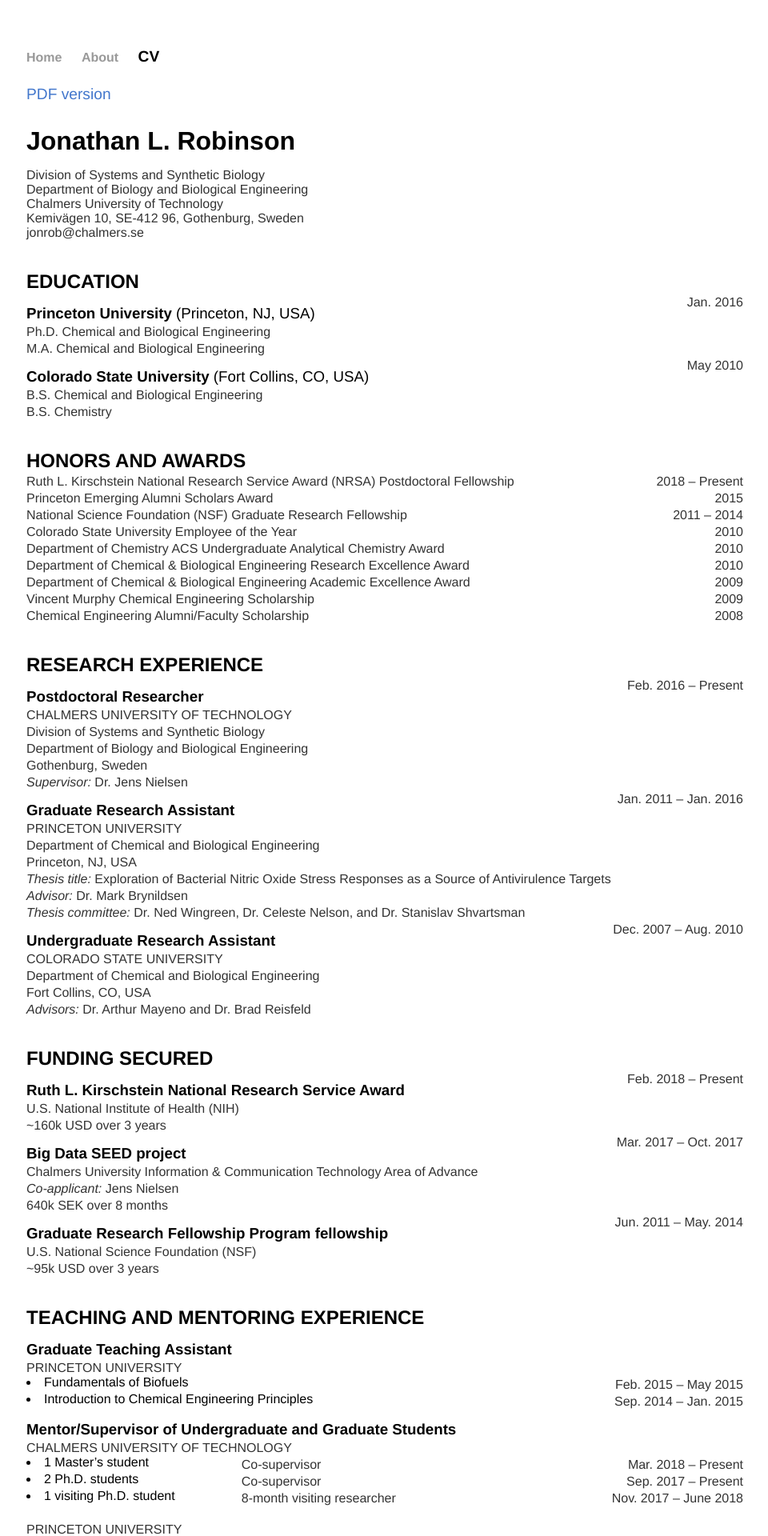
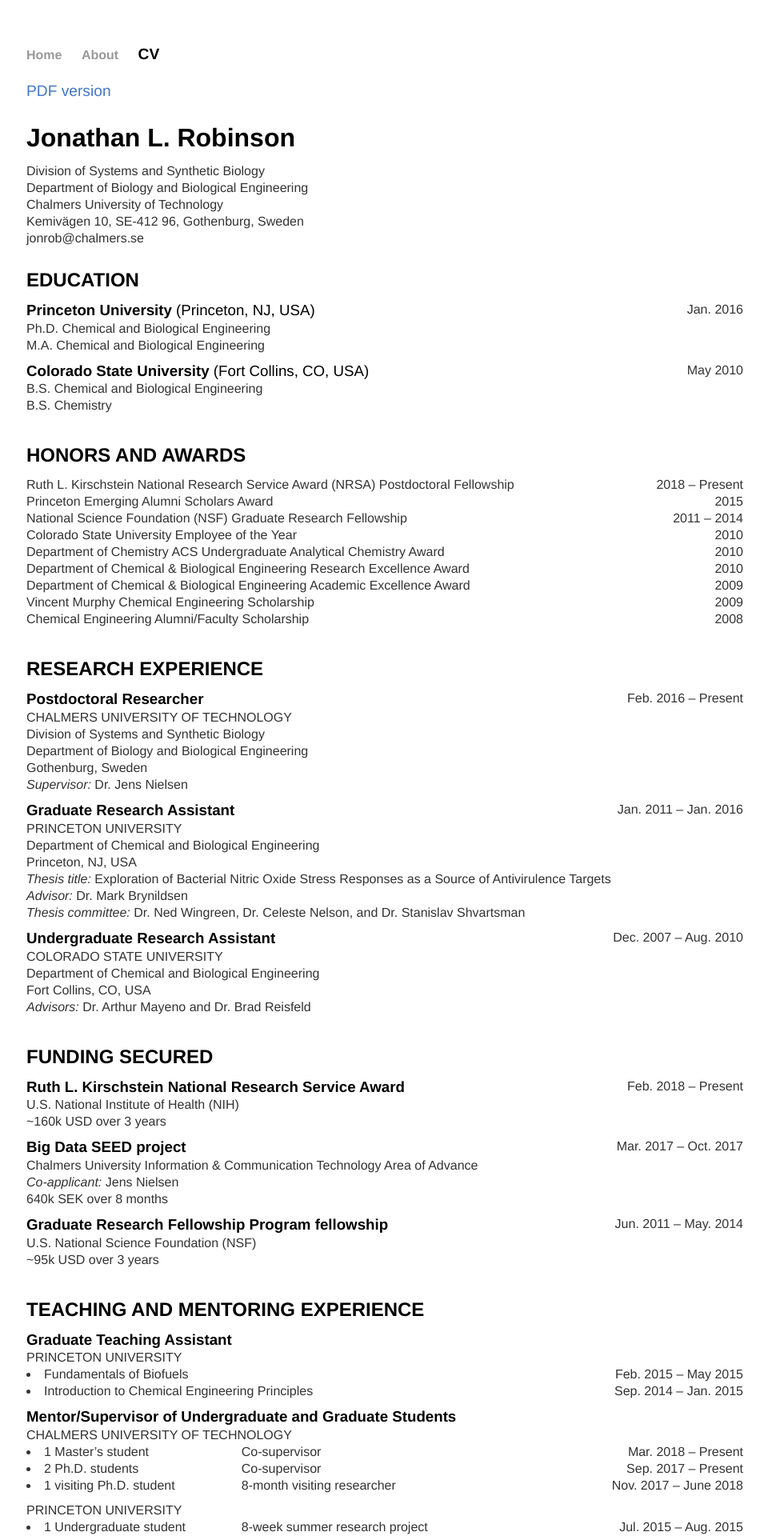
Before and after one commit to JonathanRob/JonathanRob.github.io, a Jekyll site: the page built from cv/index.html, in a window 1280 px wide. Shown: the top 1920 px of the page at 80% size, without its empty margins (159-1119 px from the left). Built offline with Jekyll 4.4.1, drawn with Linux system fonts in a browser that asks for light colours.

Commit message:
feat: updated how line spacing was handled to improve alignment

```diff
--- a/css/main.css
+++ b/css/main.css
@@ -42,11 +42,12 @@
 }
 h3, h4 {
     margin: 0;
-    padding-top: 15px;
+    line-height: 1em;
+    padding-top: 5px;
 }
-p {
-    font-size: 1em;
-    /*line-height: 1em;*/
+p, li {
+    /*font-size: 1em;*/
+    line-height: 1em;
     color: #333;
     margin: 0;
     padding-top: 5px;
@@ -55,22 +56,18 @@
     border-top: 1px solid #d5d5d5;
     font-size: .8em;
 }
+br {
+    display: block; /* makes it have a width */
+    content: ""; /* clears default height */
+    margin-top: 10px;
+}
+br.big {
+    margin-top: 20px;
+}
+br.small {
+    margin-top: 5px;
+}
 
-/*ul.posts {
-    margin: 20px auto 40px;
-    font-size: 1.5em;
-}
-ul.posts li {
-    list-style: none;
-}*/
-.cv-body p {
-    padding-top: 3px;
-}
-.cv-body ol {
-    list-style-position: inside;
-    margin-left: 0;
-    padding: 0;
-}
 .cv-date-line {
     display: grid;
     grid-template-columns: 80% 20%;
@@ -84,7 +81,8 @@
     grid-template-columns: 4% 96%;
 }
 .reference p {
-    padding-top: 10px;
+    padding-top: 12px;
+    line-height: 1.2em;
 }
 .hang-indent {
     margin-left: 2em;
--- a/cv/index.html
+++ b/cv/index.html
@@ -12,18 +12,17 @@
 <div class="cv">
 	<div class='cv-head'>
 		<h1>Jonathan L. Robinson</h1>
-		<p>
-			Division of Systems and Synthetic Biology<br>
-			Department of Biology and Biological Engineering<br>
-			Chalmers University of Technology<br>
-			Kemivägen 10, SE-412 96, Gothenburg, Sweden<br>
-			jonrob@chalmers.se
-		</p>
+		<p>Division of Systems and Synthetic Biology</p>
+		<p>Department of Biology and Biological Engineering</p>
+		<p>Chalmers University of Technology</p>
+		<p>Kemivägen 10, SE-412 96, Gothenburg, Sweden</p>
+		<p>jonrob@chalmers.se</p>
 	</div>
 	<br>
  	<div class=cv-body>
 
 		<h2>EDUCATION</h2>
+		<br>
 		<div class=cv-date-line>
 			<div>
 				<h3>Princeton University<span style=font-weight:normal> (Princeton, NJ, USA)</span></h3>
@@ -34,6 +33,7 @@
 		</div>
 		<p>Ph.D. Chemical and Biological Engineering</p>
 		<p>M.A. Chemical and Biological Engineering</p>
+		<br>
 
 		<div class=cv-date-line>
 			<div>
@@ -45,10 +45,11 @@
 		</div>
 		<p>B.S. Chemical and Biological Engineering</p>
 		<p>B.S. Chemistry</p>
-		<br>
+		<br class='big'>
 
 
 		<h2>HONORS AND AWARDS</h2>
+		<br>
 		<div class=cv-date-line>
 			<div>
 				<p>Ruth L. Kirschstein National Research Service Award (NRSA) Postdoctoral Fellowship</p>
@@ -113,10 +114,11 @@
 				<p class="cv-date">2008</p>
 			</div>
 		</div>
-		<br>
+		<br class='big'>
 
 
 		<h2>RESEARCH EXPERIENCE</h2>
+		<br>
 		<div class=cv-date-line>
 			<div>
 				<h3>Postdoctoral Researcher</h3>
@@ -130,6 +132,7 @@
 		<p>Department of Biology and Biological Engineering</p>
 		<p>Gothenburg, Sweden</p>
 		<p><i>Supervisor:</i> Dr. Jens Nielsen</p>
+		<br>
 
 		<div class=cv-date-line>
 			<div>
@@ -145,6 +148,7 @@
 		<p><i>Thesis title:</i> Exploration of Bacterial Nitric Oxide Stress Responses as a Source of Antivirulence Targets</p>
 		<p><i>Advisor:</i> Dr. Mark Brynildsen</p>
 		<p><i>Thesis committee:</i> Dr. Ned Wingreen, Dr. Celeste Nelson, and Dr. Stanislav Shvartsman</p>
+		<br>
 
 		<div class=cv-date-line>
 			<div>
@@ -158,10 +162,11 @@
 		<p>Department of Chemical and Biological Engineering</p>
 		<p>Fort Collins, CO, USA</p>
 		<p><i>Advisors:</i> Dr. Arthur Mayeno and Dr. Brad Reisfeld</p>
-		<br>
+		<br class='big'>
 
 
 		<h2>FUNDING SECURED</h2>
+		<br>
 		<div class=cv-date-line>
 			<div>
 				<h3>Ruth L. Kirschstein National Research Service Award</h3>
@@ -172,6 +177,7 @@
 		</div>
 		<p>U.S. National Institute of Health (NIH)</p>
 		<p>~160k USD over 3 years</p>
+		<br>
 
 		<div class=cv-date-line>
 			<div>
@@ -184,6 +190,7 @@
 		<p>Chalmers University Information & Communication Technology Area of Advance</p>
 		<p><i>Co-applicant:</i> Jens Nielsen</p>
 		<p>640k SEK over 8 months</p>
+		<br>
 
 		<div class=cv-date-line>
 			<div>
@@ -195,10 +202,11 @@
 		</div>
 		<p>U.S. National Science Foundation (NSF)</p>
 		<p>~95k USD over 3 years</p>
-		<br>
+		<br class='big'>
 
 
 		<h2>TEACHING AND MENTORING EXPERIENCE</h2>
+		<br>
 		<h3>Graduate Teaching Assistant</h3>
 		<p>PRINCETON UNIVERSITY</p>
 		<div class=cv-date-line>
@@ -215,6 +223,7 @@
 				<p class="cv-date">Sep. 2014 – Jan. 2015</p>
 			</div>
 		</div>
+		<br>
 
 		<h3>Mentor/Supervisor of Undergraduate and Graduate Students</h3>
 		<p>CHALMERS UNIVERSITY OF TECHNOLOGY</p>
@@ -293,10 +302,11 @@
 				<p class="cv-date">Feb. 2013 – Dec. 2015</p>
 			</div>
 		</div>
-		<br>
+		<br class='big'>
 
 
 		<h2>PUBLICATIONS</h2>
+		<br>
 		<div class='reference'>
 			<div>
 				<p>14.</p>
```
